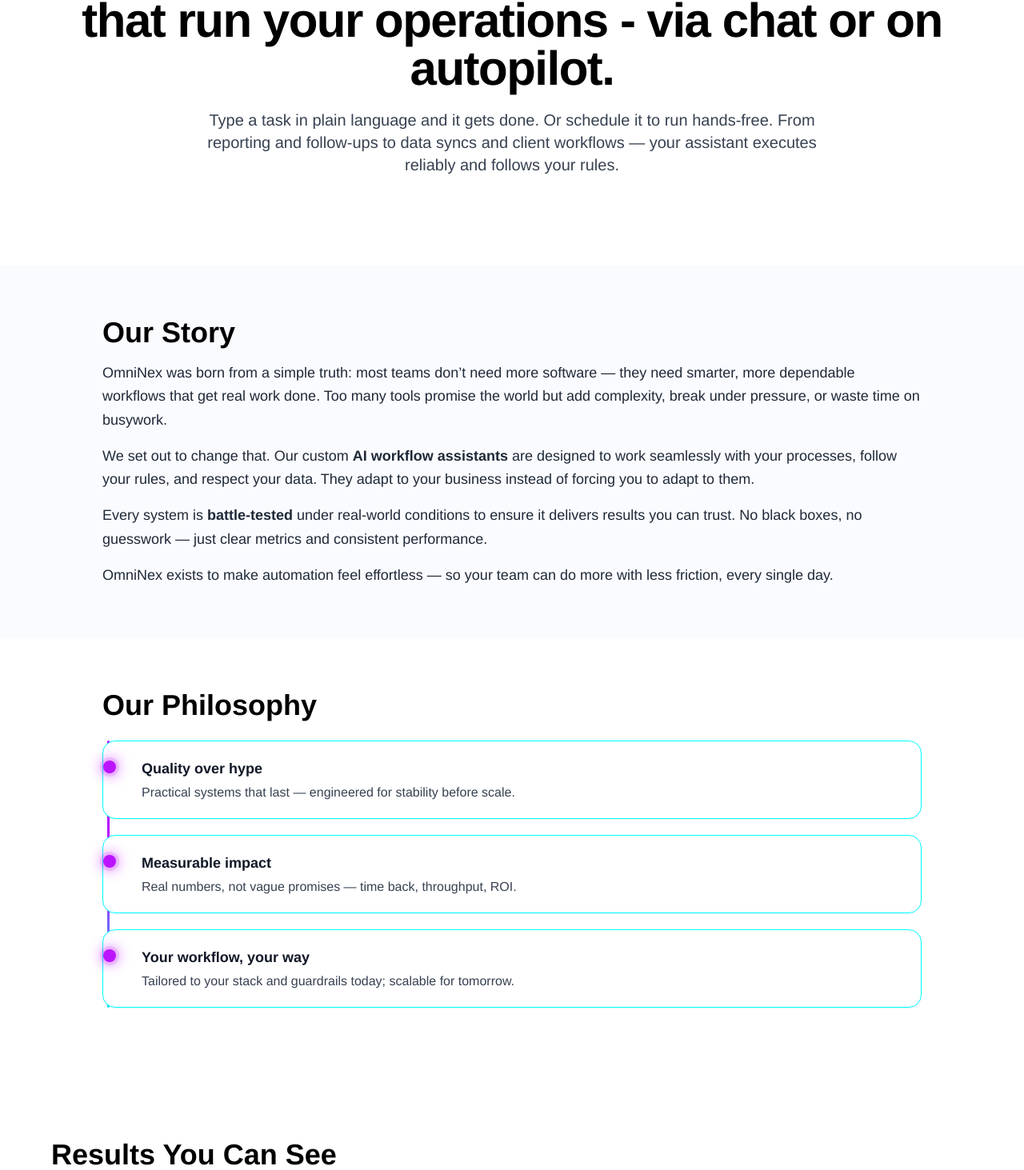
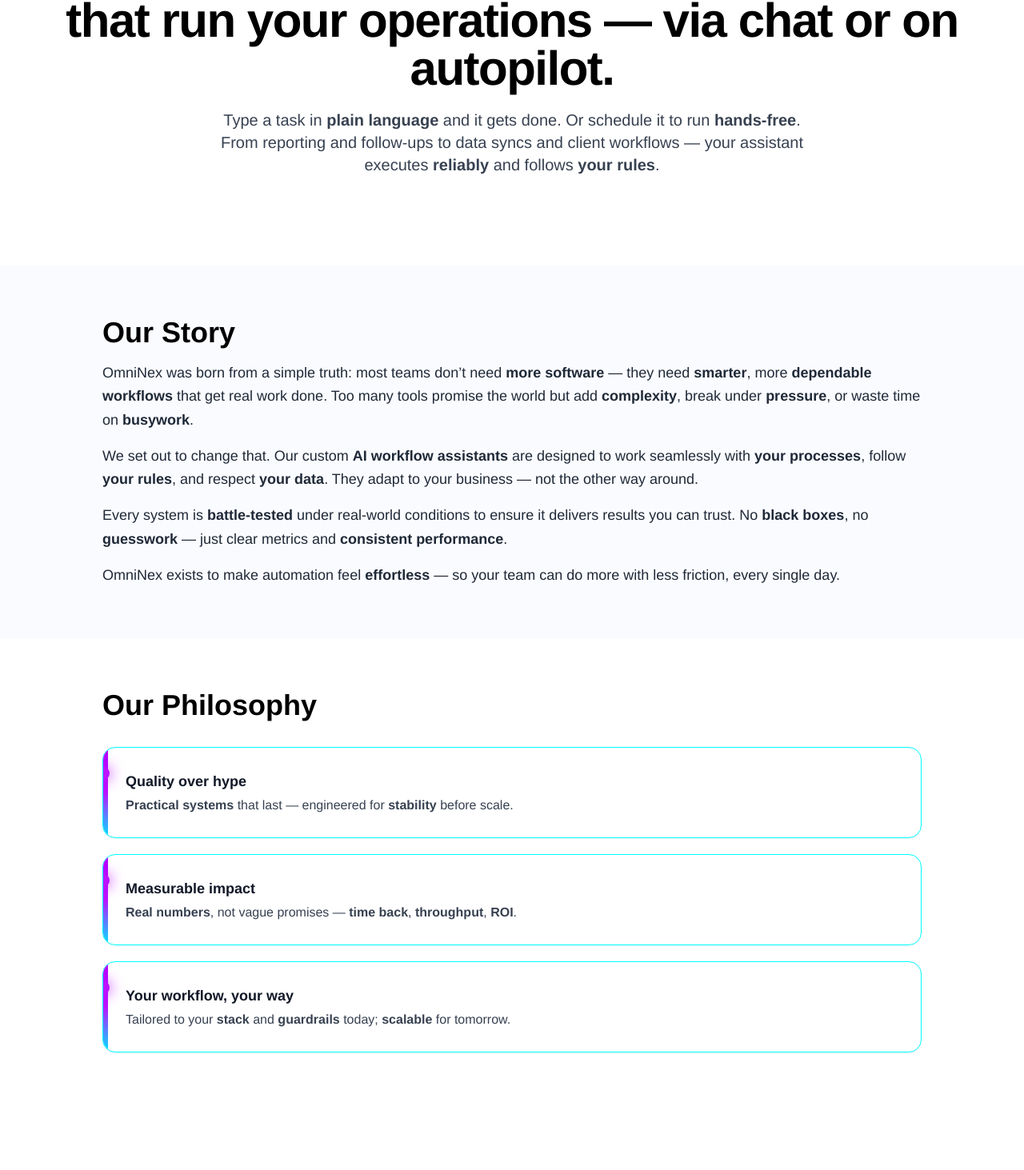
Before and after one commit to Kalcho8233/OmniNexAIWebsite, a Next.js app: page /about in a window 1280 px wide. Shown: the part 237-1700 px from the top of the page at 80% size. Built offline with nearby package versions, Linux system fonts and the light colour scheme.

Commit message:
Update about.jsx

```diff
--- a/pages/about.jsx
+++ b/pages/about.jsx
@@ -46,7 +46,7 @@
               transition={{ duration: 0.5 }}
             >
               We build <span className="text-neonPurple">custom AI workflow assistants</span> that
-              run your operations - via chat or on autopilot.
+              run your operations — via chat or on autopilot.
             </motion.h1>
             <motion.p
               className="mt-5 text-lg md:text-xl text-gray-700 max-w-3xl mx-auto"
@@ -54,75 +54,95 @@
               animate={{ opacity: 1, y: 0 }}
               transition={{ delay: 0.1, duration: 0.5 }}
             >
-              Type a task in plain language and it gets done. Or schedule it to run hands-free.
-              From reporting and follow-ups to data syncs and client workflows — your assistant
-              executes reliably and follows your rules.
+              Type a task in <strong>plain language</strong> and it gets done. Or schedule it to run{" "}
+              <strong>hands-free</strong>. From reporting and follow-ups to data syncs and client
+              workflows — your assistant executes <strong>reliably</strong> and follows{" "}
+              <strong>your rules</strong>.
             </motion.p>
           </div>
         </section>
 
-        {/* OUR STORY (your exact copy) */}
+        {/* OUR STORY */}
         <section className="px-6 md:px-16 py-16 bg-[#fafbff]">
           <div className="max-w-5xl mx-auto">
             <h2 className="text-3xl md:text-4xl font-bold mb-4">Our Story</h2>
 
             <div className="space-y-4 text-lg text-gray-800 leading-relaxed">
               <p>
-                OmniNex was born from a simple truth: most teams don’t need more software — they need
-                smarter, more dependable workflows that get real work done. Too many tools promise the
-                world but add complexity, break under pressure, or waste time on busywork.
+                OmniNex was born from a simple truth: most teams don’t need{" "}
+                <strong>more software</strong> — they need <strong>smarter</strong>, more{" "}
+                <strong>dependable workflows</strong> that get real work done. Too many tools
+                promise the world but add <strong>complexity</strong>, break under{" "}
+                <strong>pressure</strong>, or waste time on <strong>busywork</strong>.
               </p>
               <p>
                 We set out to change that. Our custom <strong>AI workflow assistants</strong> are
-                designed to work seamlessly with your processes, follow your rules, and respect your
-                data. They adapt to your business instead of forcing you to adapt to them.
+                designed to work seamlessly with <strong>your processes</strong>, follow{" "}
+                <strong>your rules</strong>, and respect <strong>your data</strong>. They adapt to
+                your business — not the other way around.
               </p>
               <p>
                 Every system is <strong>battle-tested</strong> under real-world conditions to ensure
-                it delivers results you can trust. No black boxes, no guesswork — just clear metrics
-                and consistent performance.
+                it delivers results you can trust. No <strong>black boxes</strong>, no{" "}
+                <strong>guesswork</strong> — just clear metrics and <strong>consistent
+                performance</strong>.
               </p>
               <p>
-                OmniNex exists to make automation feel effortless — so your team can do more with
-                less friction, every single day.
+                OmniNex exists to make automation feel <strong>effortless</strong> — so your team
+                can do more with less friction, every single day.
               </p>
             </div>
           </div>
         </section>
 
-        {/* OUR PHILOSOPHY (neon mini-timeline, separate section) */}
+        {/* OUR PHILOSOPHY – Neon cards with left accent (cleaner layout) */}
         <section className="px-6 md:px-16 py-16">
           <div className="max-w-5xl mx-auto">
-            <h2 className="text-3xl md:text-4xl font-bold mb-6">Our Philosophy</h2>
+            <h2 className="text-3xl md:text-4xl font-bold mb-8">Our Philosophy</h2>
 
-            <div className="relative mt-6">
-              {/* Neon rail */}
-              <div className="pointer-events-none absolute left-1.5 top-0 bottom-0 w-[3px] bg-gradient-to-b from-[#B300FF] via-[#BC13FE] to-[#00E5FF] rounded-full" />
-
+            <div className="space-y-5">
               {[
                 {
                   title: "Quality over hype",
-                  desc: "Practical systems that last — engineered for stability before scale.",
+                  desc: (
+                    <>
+                      <strong>Practical systems</strong> that last — engineered for{" "}
+                      <strong>stability</strong> before scale.
+                    </>
+                  ),
                 },
                 {
                   title: "Measurable impact",
-                  desc: "Real numbers, not vague promises — time back, throughput, ROI.",
+                  desc: (
+                    <>
+                      <strong>Real numbers</strong>, not vague promises —{" "}
+                      <strong>time back</strong>, <strong>throughput</strong>, <strong>ROI</strong>.
+                    </>
+                  ),
                 },
                 {
                   title: "Your workflow, your way",
-                  desc: "Tailored to your stack and guardrails today; scalable for tomorrow.",
+                  desc: (
+                    <>
+                      Tailored to your <strong>stack</strong> and <strong>guardrails</strong>{" "}
+                      today; <strong>scalable</strong> for tomorrow.
+                    </>
+                  ),
                 },
               ].map((item, idx) => (
                 <motion.div
                   key={idx}
-                  className="relative pl-10 md:pl-12 pr-6 py-5 mb-5 rounded-2xl border border-neonBlue bg-white shadow-sm hover:shadow-[0_0_32px_#BC13FE44] transition-all"
+                  className="relative overflow-hidden rounded-2xl border border-neonBlue bg-white p-6 md:p-7 shadow-sm hover:shadow-[0_0_36px_rgba(188,19,254,0.18)] transition-shadow"
                   initial={{ opacity: 0, y: 16 }}
                   whileInView={{ opacity: 1, y: 0 }}
                   viewport={{ once: true }}
                   transition={{ duration: 0.45, delay: idx * 0.06 }}
                 >
-                  {/* Node + glow */}
-                  <span className="absolute left-0 top-6 h-4 w-4 rounded-full bg-neonPurple shadow-[0_0_18px_#BC13FE] ring-4 ring-[#BC13FE22]" />
+                  {/* Neon left stripe */}
+                  <span className="absolute left-0 top-0 bottom-0 w-1.5 bg-gradient-to-b from-[#B300FF] via-[#BC13FE] to-[#00E5FF]" />
+                  {/* Glow dot */}
+                  <span className="absolute -left-2 top-6 h-4 w-4 rounded-full bg-neonPurple shadow-[0_0_18px_#BC13FE]"></span>
+
                   <h3 className="text-lg font-semibold text-gray-900">{item.title}</h3>
                   <p className="text-gray-700 mt-1">{item.desc}</p>
                 </motion.div>
@@ -131,12 +151,13 @@
           </div>
         </section>
 
-        {/* OUR IMPACT (KPIs) */}
+        {/* RESULTS */}
         <section id="results" className="px-6 md:px-16 py-20">
           <div className="max-w-6xl mx-auto">
             <h2 className="text-3xl md:text-4xl font-bold mb-2">Results You Can See</h2>
             <p className="text-gray-700 mb-10">
-              We measure success in what matters most — time back, efficiency, and business results.
+              We measure success in what matters most — <strong>time back</strong>,{" "}
+              <strong>efficiency</strong>, and <strong>business results</strong>.
             </p>
             <div className="grid gap-6 sm:grid-cols-2 md:grid-cols-3">
               {[
@@ -179,7 +200,7 @@
           </div>
         </section>
 
-        {/* HOW WE'RE DIFFERENT */}
+        {/* DIFFERENT */}
         <section className="px-6 md:px-16 py-20 bg-[#fafbff]">
           <div className="max-w-6xl mx-auto">
             <h2 className="text-3xl md:text-4xl font-bold mb-8">How We’re Different</h2>
@@ -222,7 +243,7 @@
           </div>
         </section>
 
-        {/* FOUNDER CARD + CTA */}
+        {/* FOUNDER + CTA (no underline) */}
         <section className="px-6 md:px-16 pb-24">
           <div className="max-w-5xl mx-auto">
             <div className="rounded-2xl border border-neonBlue bg-gradient-to-br from-white to-[#fafbff] p-8 text-center shadow-sm">
@@ -235,15 +256,16 @@
               <h3 className="mt-5 text-2xl font-semibold">Nikola Nikolov</h3>
               <p className="mt-1 text-sm text-gray-700">Founder & AI Consultant at OmniNex</p>
               <p className="mt-4 text-gray-800 max-w-3xl mx-auto">
-                We care about dependable systems and measurable wins. If an automation doesn’t hold
-                under real-world conditions, it doesn’t ship.
+                We care about <strong>dependable systems</strong> and{" "}
+                <strong>measurable wins</strong>. If an automation doesn’t hold under real-world
+                conditions, it doesn’t ship.
               </p>
             </div>
 
             <div className="text-center mt-10">
               <a
                 href="/#contact"
-                className="bg-gradient-to-r from-[#B300FF] to-[#FF37B5] text-white font-semibold px-8 py-3 rounded-full hover:shadow-[0_0_18px_#c084fc] transition"
+                className="no-underline hover:no-underline inline-block bg-gradient-to-r from-[#B300FF] to-[#FF37B5] text-white font-semibold px-8 py-3 rounded-full hover:shadow-[0_0_18px_#c084fc] transition"
               >
                 Let’s Build Smarter Together
               </a>
```
